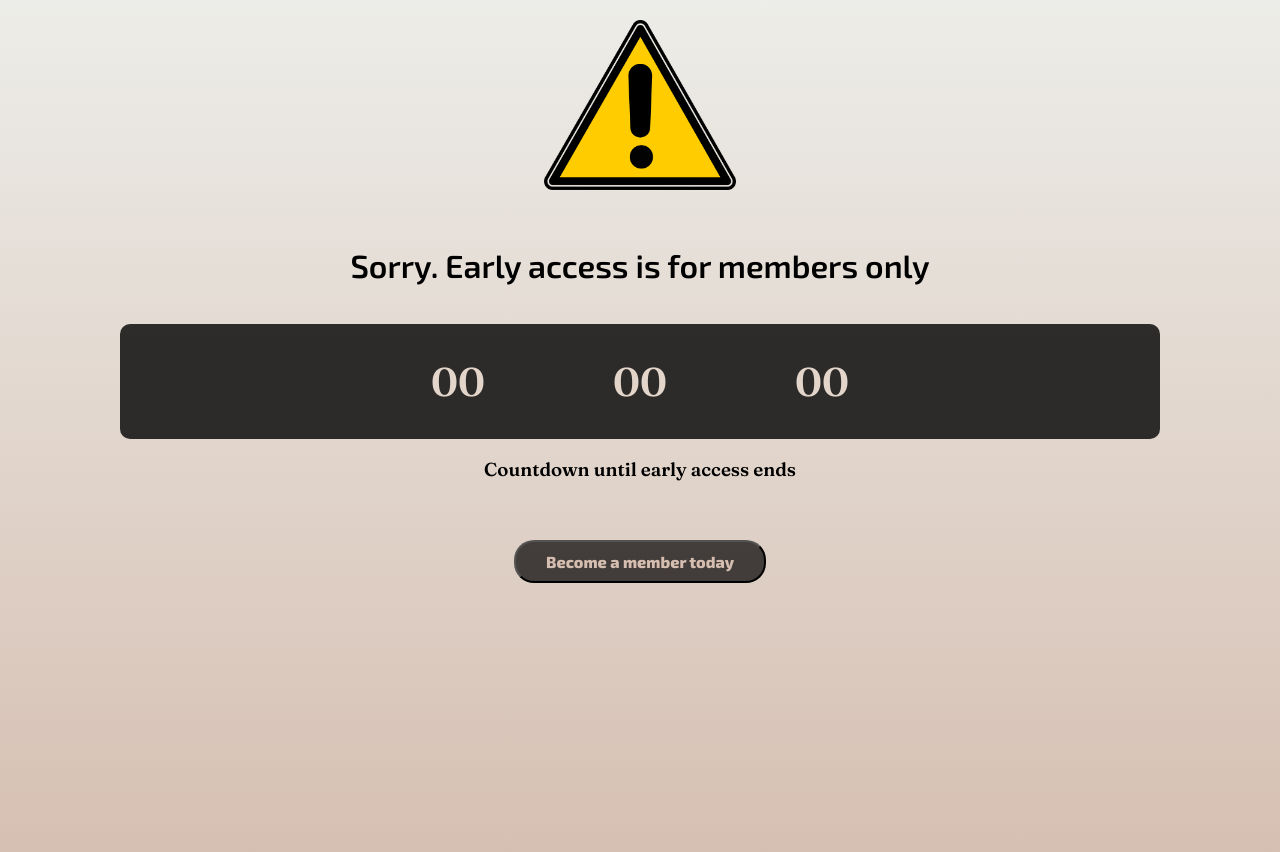
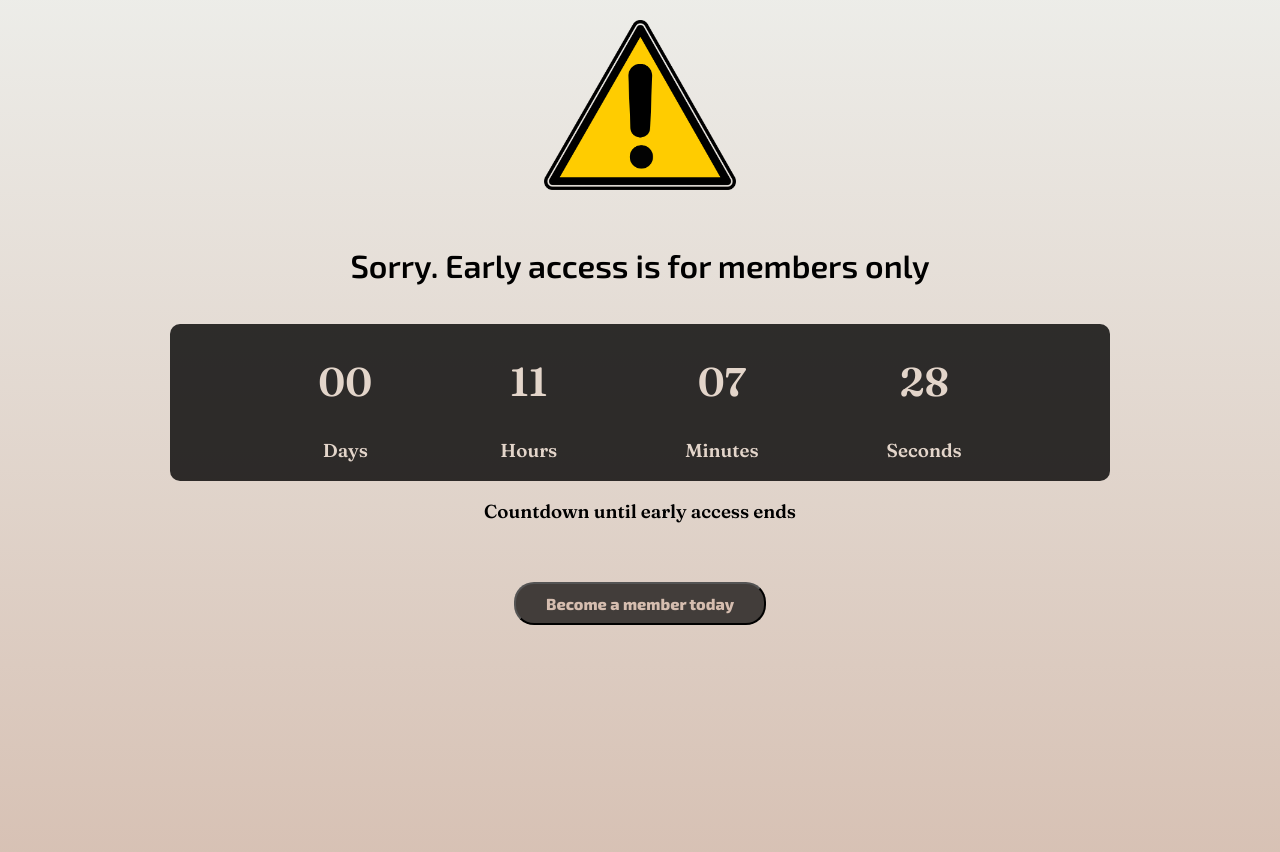
Before and after one commit to FlightReacts11/GoVIP-plugin, a plain HTML site: page index.html in a window 1280 px wide. Shown: the top 852 px of the page. Drawn offline with Linux system fonts and the light colour scheme.

Commit message:
commit 2

```diff
--- a/GoVIP.css
+++ b/GoVIP.css
@@ -45,6 +45,7 @@ h1 {
 h2, h3 {
     font-family: "Fraunces";
     font-weight: 600;
+    text-align: center;
 }
 
 h2 {
@@ -59,7 +60,7 @@ h2 {
     justify-content: center;
     background-color: hsla(0, 0%, 0%, 0.8);
     color: var(--light-brown);
-    margin: 0px 120px;
+    margin: 0px 170px;
     border-radius: 10px;
 }
 
@@ -72,6 +73,9 @@ h2 {
 
 .finished-h3 {
     text-align: center;
+}
+
+#countdown-finished {
     display: none;
 }
 
@@ -117,3 +121,15 @@ footer {
     position: relative;
     top: 3px;
 }
+
+@media only screen and (max-width: 920px) {
+    #countdown-container {
+        margin: 0 20px;
+    }
+}
+
+@media only screen and (max-width: 412px) {
+     #countdown-container {
+         gap: 6vw;
+     }
+}
--- a/GoVIP.js
+++ b/GoVIP.js
@@ -1 +1,53 @@
-const countdownContainer = document.getElementById('countdown-container')
+ document.addEventListener('DOMContentLoaded', () => {
+            const countdownWrapper = document.getElementById('countdown-wrapper');
+            const countdownFinishedMessage = document.getElementById('countdown-finished');
+            const countdownEarlyAccessMessage = document.querySelector('.early-access-h3');
+
+            // Select the actual h2 tags where the numbers will go
+            const daysEl = document.querySelector('#days .countdown-number h2');
+            const hoursEl = document.querySelector('#hours .countdown-number h2');
+            const minutesEl = document.querySelector('#minutes .countdown-number h2');
+            const secondsEl = document.querySelector('#seconds .countdown-number h2');
+
+            // 1. Get the release date from the HTML data attribute
+            const releaseDateString = countdownWrapper.dataset.releaseDate;
+            if (!releaseDateString) {
+                console.error('Release date not found on countdown-wrapper!');
+                return;
+            }
+            const releaseDate = new Date(releaseDateString).getTime();
+
+            // 2. Update the countdown every second
+            const timerInterval = setInterval(() => {
+                const now = new Date().getTime();
+                const distance = releaseDate - now;
+
+                // 3. If the countdown is finished
+                if (distance < 0) {
+                    clearInterval(timerInterval);
+                    countdownWrapper.style.display = 'none'; // Hide the timer
+                    countdownFinishedMessage.style.display = 'block'; // Show the finished message
+
+                    if (countdownEarlyAccessMessage) {
+                        countdownEarlyAccessMessage.style.display = 'none';
+                    }
+                    return;
+                }
+
+                // 4. Calculate time parts
+                const days = Math.floor(distance / (1000 * 60 * 60 * 24));
+                const hours = Math.floor((distance % (1000 * 60 * 60 * 24)) / (1000 * 60 * 60));
+                const minutes = Math.floor((distance % (1000 * 60 * 60)) / (1000 * 60));
+                const seconds = Math.floor((distance % (1000 * 60)) / 1000);
+
+                // Helper function to add a leading zero
+                const padZero = (num) => num.toString().padStart(2, '0');
+
+                // 5. Display the results in the correct h2 elements
+                daysEl.textContent = padZero(days);
+                hoursEl.textContent = padZero(hours);
+                minutesEl.textContent = padZero(minutes);
+                secondsEl.textContent = padZero(seconds);
+
+            }, 1000);
+        });
--- a/index.html
+++ b/index.html
@@ -29,7 +29,20 @@
         <h1>Sorry. Early access is for members only</h1>
 
         <!--Javascript/PHP early access countdown timer-->
+
+
+        <div id="countdown-wrapper" data-release-date="2025-09-09T11:05:00">
+
         <div id="countdown-container" class="timer-container">
+
+              <div class="child-container">
+                <div id="days">
+                    <div class="countdown-number">
+                        <h2>00</h2>
+                    </div>
+                     <div class="seconds"><h3>Days</h3></div>
+                </div>
+            </div>
 
 
             <div class="child-container">
@@ -37,6 +50,7 @@
                     <div class="countdown-number">
                         <h2>00</h2>
                     </div>
+                     <div class="seconds"><h3>Hours</h3></div>
                 </div>
             </div>
 
@@ -45,6 +59,7 @@
                     <div class="countdown-number">
                         <h2>00</h2>
                     </div>
+                     <div class="seconds"><h3>Minutes</h3></div>
                 </div>
             </div>
 
@@ -54,17 +69,21 @@
                         <h2>00</h2>
                     </div>
                 </div>
+                <div class="seconds"><h3>Seconds</h3></div>
             </div>
-
-
         </div>
+        </div>
+        <h3 class="early-access-h3">Countdown until early access ends</h3>
 
 
         <!--Javascript hidden/visible toggle for when countdown finishes-->
         <section>
-             <h3 class="early-access-h3">Countdown until early access ends</h3>
+            <div id="countdown-finished">
+
              <h3 class="finished-h3">Early access has finished. Please refresh the page</h3>
+               </div>
         </section>
+
 
 
 
```
